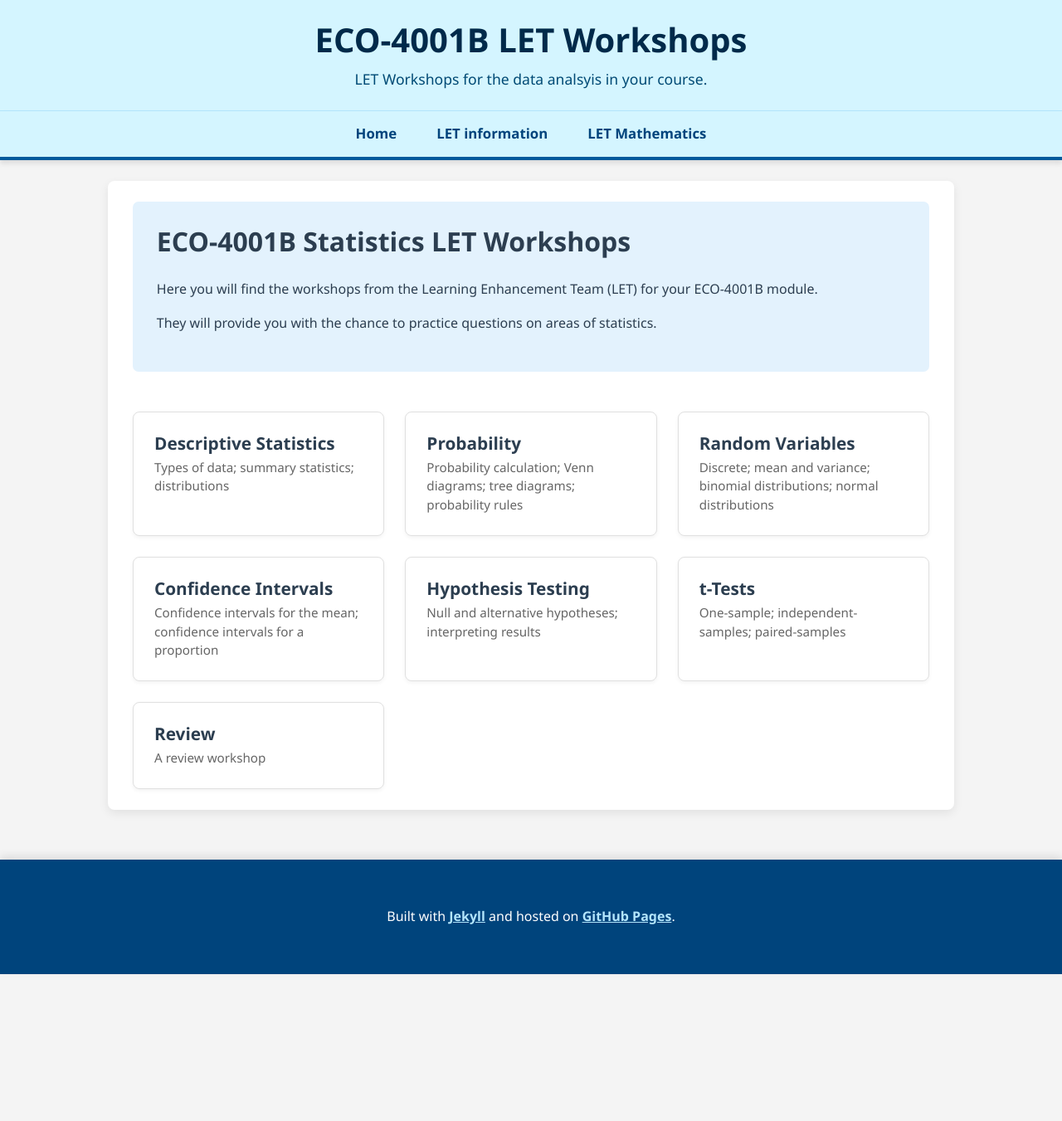
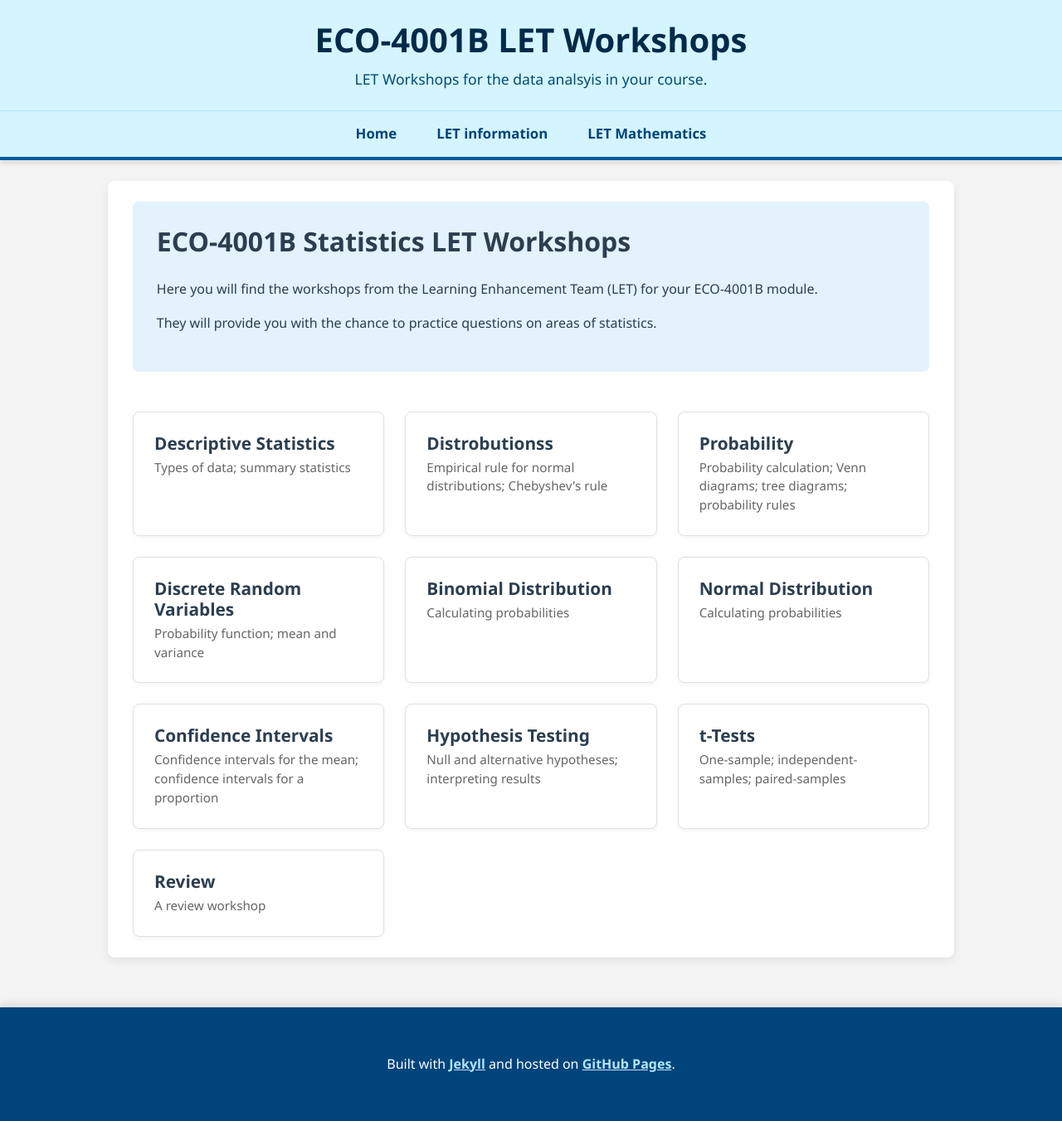
Before and after one commit to probe973/eco-4001b, a Jekyll site: the page built from index.md, in a window 1280 px wide. Shown: the whole page at 83% size. Built offline with Jekyll 4.4.1, drawn with Linux system fonts in a browser that asks for light colours; before the commit the page ends 1174 px from its top, so only the background shows below that.

Commit message:
Update index.md

```diff
--- a/index.md
+++ b/index.md
@@ -17,7 +17,16 @@ They will provide you with the chance to practice questions on areas of statisti
         <div class="card-content">
             <div class="card-text">
                 <h3>Descriptive Statistics</h3>
-                <p>Types of data; summary statistics; distributions</p>
+                <p>Types of data; summary statistics</p>
+            </div>
+        </div>
+    </a>
+
+    <a href="{{ "/distributions/" | relative_url }}" class="card">
+        <div class="card-content">
+            <div class="card-text">
+                <h3>Distrobutionss</h3>
+                <p>Empirical rule for normal distributions; Chebyshev's rule</p>
             </div>
         </div>
     </a>
@@ -31,11 +40,29 @@ They will provide you with the chance to practice questions on areas of statisti
         </div>
     </a>
 
-    <a href="{{ "/rv/" | relative_url }}" class="card">
+    <a href="{{ "/drv/" | relative_url }}" class="card">
         <div class="card-content">
             <div class="card-text">
-                <h3>Random Variables</h3>
-                <p>Discrete; mean and variance; binomial distributions; normal distributions</p>
+                <h3>Discrete Random Variables</h3>
+                <p>Probability function; mean and variance</p>
+            </div>
+        </div>
+    </a>
+
+    <a href="{{ "/binomial/" | relative_url }}" class="card">
+        <div class="card-content">
+            <div class="card-text">
+                <h3>Binomial Distribution</h3>
+                <p>Calculating probabilities</p>
+            </div>
+        </div>
+    </a>
+
+    <a href="{{ "/normal/" | relative_url }}" class="card">
+        <div class="card-content">
+            <div class="card-text">
+                <h3>Normal Distribution</h3>
+                <p>Calculating probabilities</p>
             </div>
         </div>
     </a>
```
